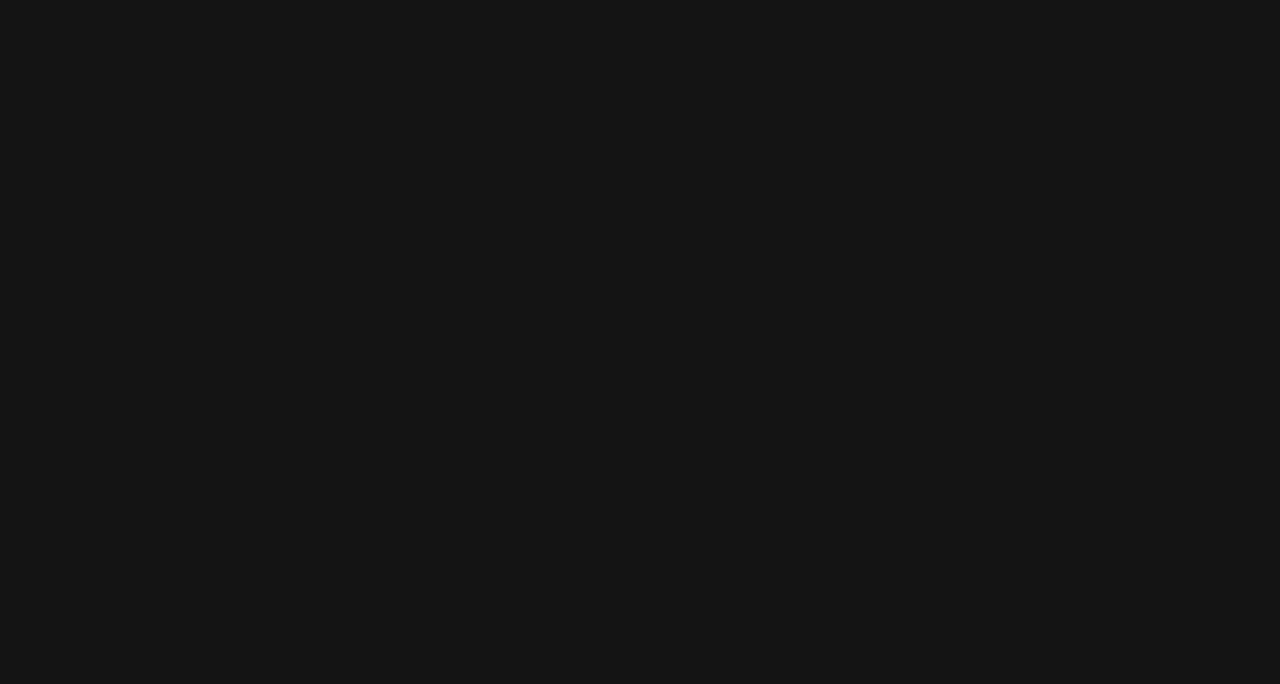
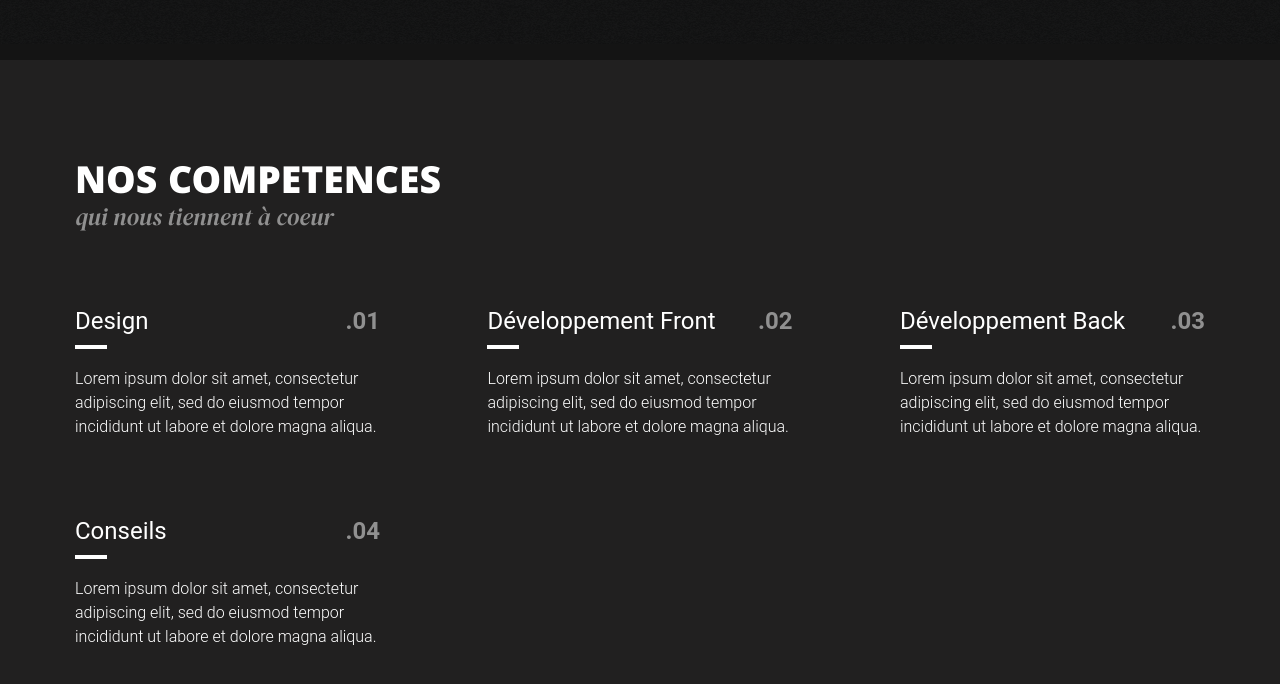
Before and after one commit to DimitriVld/-student-project, a React (Create React App) app: page / in a window 1280 px wide. Shown: the part 756-1440 px from the top of the page. Before the commit the page ends 816 px from the top, so only its background shows below. Built offline with nearby package versions, Linux system fonts and the light colour scheme.

Commit message:
noise + compétences

```diff
--- /dev/null
+++ b/src/constants/competences.js
@@ -0,0 +1,28 @@
+module.exports = {
+
+    competences : [
+        {
+            "id" : 0,
+            "name" : "Design",
+            "content" : "Lorem ipsum dolor sit amet, consectetur adipiscing elit, sed do eiusmod tempor incididunt ut labore et dolore magna aliqua."
+        },
+
+        {
+            "id" : 1,
+            "name" : "Développement Front",
+            "content" : "Lorem ipsum dolor sit amet, consectetur adipiscing elit, sed do eiusmod tempor incididunt ut labore et dolore magna aliqua."
+        },
+
+        {
+            "id" : 2,
+            "name" : "Développement Back",
+            "content" : "Lorem ipsum dolor sit amet, consectetur adipiscing elit, sed do eiusmod tempor incididunt ut labore et dolore magna aliqua."
+        },
+
+        {
+            "id" : 3,
+            "name" : "Conseils",
+            "content" : "Lorem ipsum dolor sit amet, consectetur adipiscing elit, sed do eiusmod tempor incididunt ut labore et dolore magna aliqua."
+        }
+    ]
+}
--- a/src/styles/app.scss
+++ b/src/styles/app.scss
@@ -32,6 +32,9 @@
 */
 @import "./atoms/ui/button.scss";
 @import "./atoms/ui/intro.scss";
+@import "./atoms/ui/titles.scss";
+@import "./atoms/ui/list-item.scss";
+
 @import "./atoms/icons/burgerIcon.scss";
 
 
@@ -57,7 +60,6 @@
                __/ |
               |___/
 */
-@import "./layouts/base.scss";
 @import "./layouts/DefaultLayout.scss";
 
 
--- /dev/null
+++ b/src/styles/atoms/ui/list-item.scss
@@ -0,0 +1,44 @@
+.list-item-atom{
+
+    position: relative;
+
+    .item-name{
+        font-size: 24px;
+
+        &:after{
+            content: "";
+
+            position: relative;
+
+            display: block;
+            margin: 12px 0 18px 0;
+
+            background: $white-primary;
+            width: 32px;
+            height: 4px;
+        }
+    }
+
+    .item-content{
+        font-weight: 300;
+        line-height: 150%;
+    }
+
+    .item-id{
+        position: absolute;
+
+        right: 0;
+        top: 0;
+
+        font-size: 24px;
+        font-weight: 700;
+
+        color: rgba($white-primary, .5);
+    }
+
+
+    &.small-item{
+        width: 27%;
+    }
+
+}
--- /dev/null
+++ b/src/styles/atoms/ui/titles.scss
@@ -0,0 +1,14 @@
+.titles-atom{
+
+    .titles-content{
+        @extend %title-2;
+    }
+
+    .titles-sub{
+        font-family: 'DM';
+        font-style: italic;
+        color: rgba($white-primary, .5);
+
+        font-size: 24px;
+    }
+}
--- a/src/styles/layouts/DefaultLayout.scss
+++ b/src/styles/layouts/DefaultLayout.scss
@@ -1,10 +1,73 @@
 .default-layout{
     background-color: $black-primary;
     color: $white-primary;
+    position: relative;
 
-    main{
-        max-width: 1440px;
-        width: calc(100% - 64px);
-        margin: auto;
+    &:before {
+        content: "";
+
+        z-index: 0;
+        position: fixed;
+        top: 0;
+        left: 0;
+
+        width: 100%;
+        height: 100%;
+
+        opacity: .5;
+
+        background-image: url('/img/noise.png');
+
+        animation: .3s infinite noise;
+
+        pointer-events: none;
     }
 }
+
+.main-content{
+    position: relative;
+    z-index: 1;
+}
+
+//Noise animation
+@keyframes noise {
+    0%, 100% {
+        background-position: 0 0;
+    }
+
+    10% {
+        background-position: -5% -10%;
+    }
+
+    20% {
+        background-position: -15% 5%;
+    }
+
+    30% {
+        background-position: 7% -25%;
+    }
+
+    40% {
+        background-position: 20% 25%;
+    }
+
+    50% {
+        background-position: -25% 10%;
+    }
+
+    60% {
+        background-position: 15% 5%;
+    }
+
+    70% {
+        background-position: 0% 15%;
+    }
+
+    80% {
+        background-position: 25% 35%;
+    }
+
+    90% {
+        background-position: -10% 10%;
+    }
+}
--- a/src/styles/layouts/base.scss
+++ /dev/null
@@ -1,4 +0,0 @@
-body{
-    background: $black-primary;
-    color: $white-primary;
-}
--- a/src/styles/pages/home.scss
+++ b/src/styles/pages/home.scss
@@ -1,7 +1,22 @@
 .home-page{
+
     .banner{
         height: 100vh;
         display: flex;
         align-items: center;
     }
+
+    .competences{
+        background-color: $black-darkeness-primary;
+
+        .competences-container{
+            display: flex;
+            flex-wrap: wrap;
+            justify-content: space-between;
+
+            > * {
+                margin-top: 80px;
+            }
+        }
+    }
 }
--- a/src/styles/sass/ui/_contents.scss
+++ b/src/styles/sass/ui/_contents.scss
@@ -48,7 +48,9 @@
 // R
 
 // S
-
+.section{
+    padding: 105px 0;
+}
 // T
 
 // W
--- a/src/styles/sass/ui/_titles.scss
+++ b/src/styles/sass/ui/_titles.scss
@@ -2,7 +2,6 @@
 %title-1{
     display: block;
 
-    color: $black-primary;
     font-size: 72px;
     text-transform: uppercase;
     font-family: 'Khula';
@@ -20,8 +19,15 @@
 // Second title
 %title-2{
     @extend %title-1;
-    font-size: 90px;
-    font-weight: bold;
+    font-size: 40px;
+
+    @include tabletLandscape{
+        font-size: 32px;
+    }
+
+    @include mobilePortrait{
+        font-size: 28px;
+    }
 }
 
 // Third title
--- /dev/null
+++ b/src/views/atoms/ui/ListItem.js
@@ -0,0 +1,15 @@
+import React from 'react';
+
+const ListItem = (props) => {
+
+    return(
+        <div className={`list-item-atom ${props.class}`}>
+            <div className="item-name">{props.name}</div>
+            <div className="item-content">{props.content}</div>
+            <div className="item-id">{`.0${props.id}`}</div>
+        </div>
+    );
+
+}
+
+export default ListItem;
--- /dev/null
+++ b/src/views/atoms/ui/Titles.js
@@ -0,0 +1,13 @@
+import React from 'react';
+
+const Titles = (props) => {
+    return (
+        <div className="titles-atom">
+            <h2 className="titles-content">{props.title}</h2>
+            <div className="titles-sub">{props.subtitle}</div>
+        </div>
+    )
+
+}
+
+export default Titles;
--- a/src/views/pages/Home.js
+++ b/src/views/pages/Home.js
@@ -1,19 +1,78 @@
 import React from 'react';
+
+//Atoms
 import Intro from '../atoms/ui/Intro';
+import Titles from '../atoms/ui/Titles';
+import ListItem from '../atoms/ui/ListItem';
+
+//Datas
+import {competences} from '../../constants/competences';
+
 
 const Home = () => {
     return (
         <div className={'home-page'}>
-            <div className="container-dft">
-                <section className="banner">
+
+            {/*
+            |-------------
+            |   Banner
+            |-------------
+            */}
+            <section className="banner">
+                <div className="container-dft">
+
+                    {/*
+                        # Intro component
+                        # Contain Title
+                        # contentText (facultative)
+                    */}
                     <Intro
                         titleFirst={'We create <br/> & build'}
                         titleSecond={'Digital solution'}
                         contentText={'Lorem ipsum dolor sit amet, consectetur adipiscing elit, sed do eiusmod tempor incididunt ut labore et dolore magna aliqua. Ut enim ad minim veniam, quis nostrud exercitation ullamco laboris nisi ut aliquip ex ea commodo consequat.'}
                     />
-                </section>
-            </div>
 
+                </div>
+            </section>
+
+
+            {/*
+            |----------------
+            |   Compétences
+            |----------------
+            */}
+            <section className="competences section">
+
+                <div className="container-dft">
+
+                    {/*
+                        # Titles component
+                        # Contain Titles | Italic text
+                    */}
+                    <Titles
+                        title = {'Nos competences'}
+                        subtitle = {'qui nous tiennent à coeur'}
+                    />
+
+                    {/*
+                    |   Competences list
+                    |----------------------
+                    */}
+                    <div className="competences-container">
+                        {competences.map( item => {
+                            return(
+                                <ListItem
+                                    class = {"small-item"}
+                                    key = {item.id}
+                                    id = {item.id + 1}
+                                    name = {item.name}
+                                    content = {item.content}
+                                />
+                            )
+                        })}
+                    </div>
+                </div>
+            </section>
 
         </div>
     )
```
Also changed, not shown: public/img/noise.png (added).
